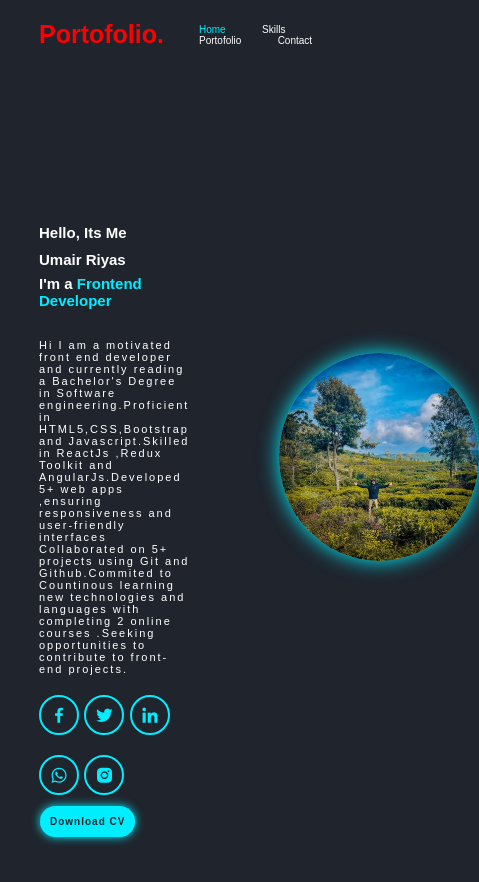
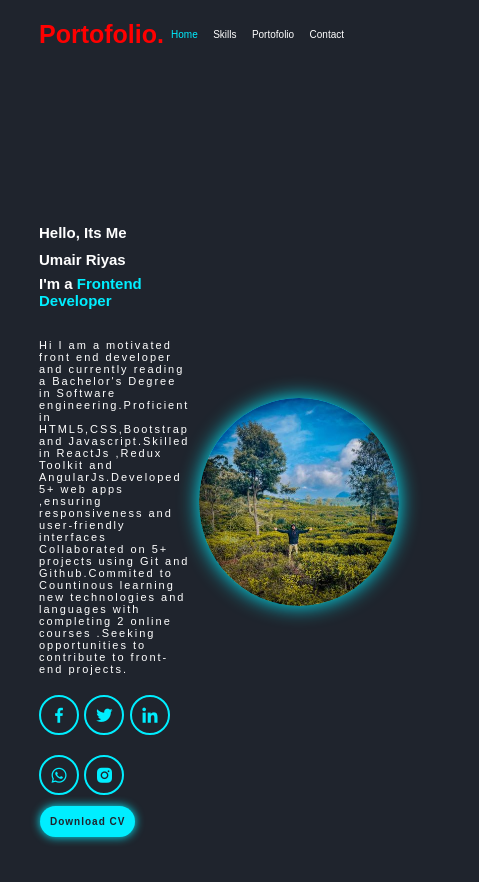
Before and after one commit to rushuamii/portafolio.github.io, a plain HTML site: page index.html in a window 390 px wide. Shown: the whole page, 479 px wide, since content can reach past the window. Drawn offline with nearby package versions, Linux system fonts and the light colour scheme.

Commit message:
Add files via upload

```diff
--- a/style.css
+++ b/style.css
@@ -240,7 +240,7 @@ body{
 @media(max-width:600px) {
     .umair-img{
         width: 200px;
-        margin: 10px 0 100px 90px
+        margin: 0 10px 0 ;
     }
     .home-content h3{
         font-size: 15px;
@@ -260,7 +260,7 @@ body{
     }
     .navbar a{
         font-size: 10px;
-        display: inline-flex;
+        margin: 5px 7px;
     }
     .social-media a{
         display: inline-flex;
```
